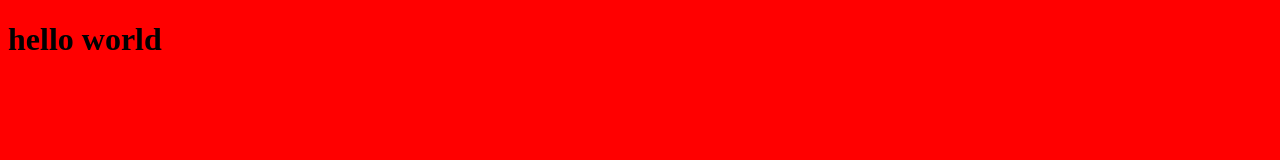
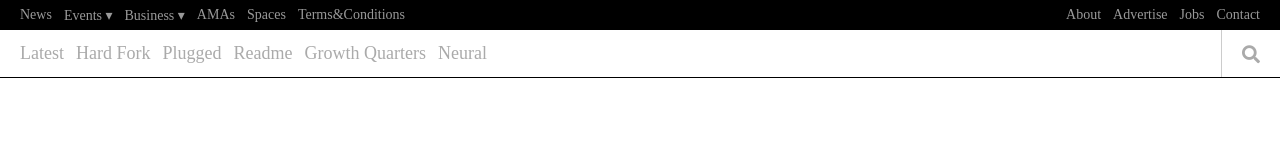
Before and after one commit to MkrtichSargsyan/the-next-web-clone, a website: page index.html in a window 1280 px wide. Drawn offline with Linux system fonts and the light colour scheme.

Commit message:
creating header part

```diff
--- a/index.html
+++ b/index.html
@@ -4,9 +4,42 @@
     <meta charset="UTF-8">
     <meta name="viewport" content="width=device-width, initial-scale=1.0">
     <link rel="stylesheet" href="style.css">
-    <title>Document</title>
+
+    <link rel="stylesheet" href="https://cdnjs.cloudflare.com/ajax/libs/font-awesome/5.14.0/css/all.min.css">
+    <title>TNW</title>
 </head>
 <body>
-    <h1>hello world</h1>
+    <header class="header">
+        <nav class="header-top-nav">
+            <ul class="top-left-items">
+                <li>News</li>
+                <li>Events ▾</li>
+                <li>Business ▾</li>
+                <li>AMAs</li>
+                <li>Spaces</li>
+                <li>Terms&Conditions</li>
+            </ul>
+            <ul class="top-right-items">
+                <li>About</li>
+                <li>Advertise</li>
+                <li>Jobs</li>
+                <li>Contact</li>
+            </ul>
+        </nav>
+
+        <nav class="header-bottom-nav">
+            <ul class="bottom-left-items">
+                <li>Latest</li>
+                <li>Hard Fork</li>
+                <li>Plugged</li>
+                <li>Readme</li>
+                <li>Growth Quarters</li>
+                <li>Neural</li>
+            </ul>
+            <div class="search-icon-wrapper">
+                <i class="fas fa-search"></i>
+            </div>
+        </nav>
+    </header>
 </body>
 </html>
--- a/style.css
+++ b/style.css
@@ -1,3 +1,77 @@
-body{
-    background-color: red;
+/* Reset */
+
+*,
+*::before,
+*::after {
+    margin: 0;
+    padding: 0;
+    box-sizing: border-box;
 }
+
+ul {
+    list-style: none;
+}
+
+
+/* Global */
+
+
+body {
+    margin: 0 auto;
+    font-family: serif;
+    color: black;
+    font-size: 14px;
+    width: 100%;
+    max-width: 1440px;
+}
+
+/* Header */
+
+header nav {
+    width: 100%;
+    display: flex;
+    justify-content: space-between;
+    align-items: center;
+    padding: 0 20px;
+}
+
+header .header-top-nav {
+    background-color: black;
+    height: 30px;
+    font-size: 14px;
+    color: rgba(255, 255, 255, 0.6);
+}
+
+header .header-bottom-nav {
+    background-color: #fff;
+    font-size: 18px;
+    height: 48px;
+    color: #aaa;
+    border-bottom: 1px solid black;
+}
+
+
+header .header-top-nav .top-left-items *:not(:first-child),
+header .header-bottom-nav .bottom-left-items *:not(:first-child) {
+    margin-left: 12px;
+}
+
+header .header-top-nav .top-right-items *:not(:last-child) {
+    margin-right: 12px;
+}
+
+header .header-bottom-nav .search-icon-wrapper{
+    border-left: 1px solid #ccc;
+    height: 100%;
+    display: flex;
+    align-items: center;
+    justify-content: center;
+    padding-left: 20px;
+}
+
+header nav ul {
+    display: flex;
+    text-align: center;
+}
+
+/* main part */
```
